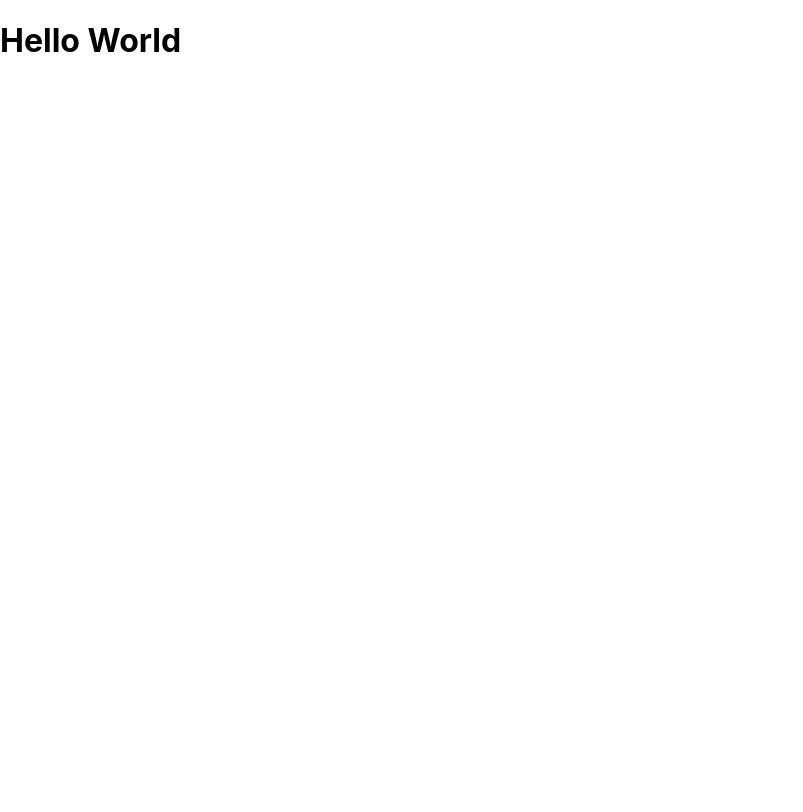
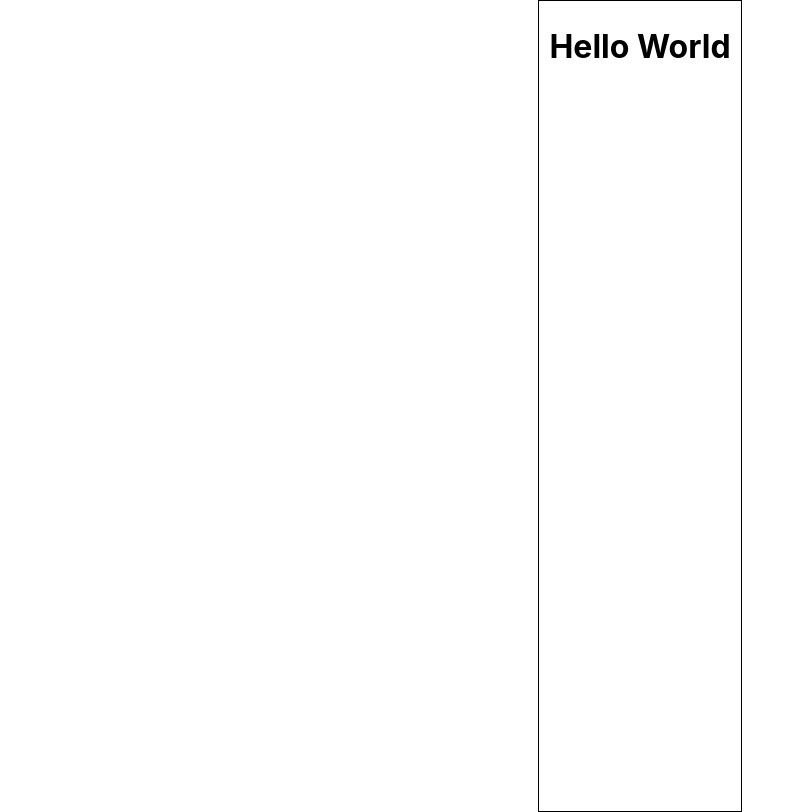
Before and after one commit to victorwikstrom/user-based-content, a React (Create React App) app: page / in a window 1280 px wide. Shown: the whole page, without its empty margins (0-803 px from the left). Built offline with nearby package versions, Linux system fonts and the light colour scheme.

Commit message:
added section component to wrap the app in

```diff
--- /dev/null
+++ b/src/components/Container.tsx
@@ -0,0 +1,33 @@
+import { createStyles, makeStyles } from "@material-ui/core";
+import React from "react";
+
+type Props = {
+  children: React.ReactNode;
+};
+
+const Container: React.FC<Props> = ({ children }) => {
+  const useStyles = makeStyles(() =>
+    createStyles({
+      root: {
+        width: "100%",
+        display: "flex",
+        justifyContent: "center",
+      },
+      container: {
+        border: "1px solid black",
+        maxWidth: "400px",
+        minHeight: "800px",
+        padding: "5px 10px",
+      },
+    })
+  );
+  const classes = useStyles();
+
+  return (
+    <div className={classes.root}>
+      <div className={classes.container}>{children}</div>
+    </div>
+  );
+};
+
+export default Container;
--- a/src/index.css
+++ b/src/index.css
@@ -1,13 +1,14 @@
 body {
   margin: 0;
-  font-family: -apple-system, BlinkMacSystemFont, 'Segoe UI', 'Roboto', 'Oxygen',
-    'Ubuntu', 'Cantarell', 'Fira Sans', 'Droid Sans', 'Helvetica Neue',
+  box-sizing: border-box;
+  font-family: -apple-system, BlinkMacSystemFont, "Segoe UI", "Roboto", "Oxygen",
+    "Ubuntu", "Cantarell", "Fira Sans", "Droid Sans", "Helvetica Neue",
     sans-serif;
   -webkit-font-smoothing: antialiased;
   -moz-osx-font-smoothing: grayscale;
 }
 
 code {
-  font-family: source-code-pro, Menlo, Monaco, Consolas, 'Courier New',
+  font-family: source-code-pro, Menlo, Monaco, Consolas, "Courier New",
     monospace;
 }
--- a/src/index.tsx
+++ b/src/index.tsx
@@ -3,11 +3,14 @@ import ReactDOM from "react-dom";
 import "./index.css";
 import App from "./App";
 import AppTheme from "./theming/AppTheme";
+import Container from "./components/Container";
 
 ReactDOM.render(
   <React.StrictMode>
     <AppTheme>
-      <App />
+      <Container>
+        <App />
+      </Container>
     </AppTheme>
   </React.StrictMode>,
   document.getElementById("root")
```
